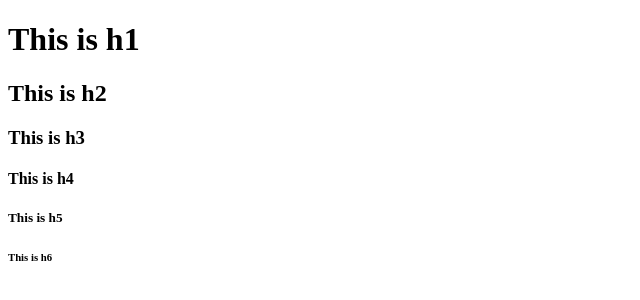
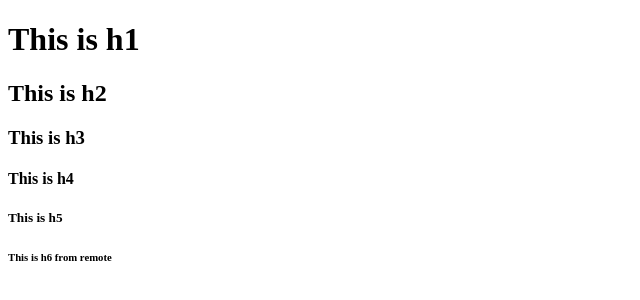
Before and after one commit to Npvpr/CS50, a plain HTML site: page index.html in a window 1280 px wide. Shown: the full height of the page, 0-640 px from the left. Drawn offline with Linux system fonts and the light colour scheme.

Commit message:
Update index.html

```diff
--- a/index.html
+++ b/index.html
@@ -11,6 +11,6 @@
 	<h3>This is h3</h3>
 	<h4>This is h4</h4>
 	<h5>This is h5</h5>
-	<h6>This is h6</h6>
+	<h6>This is h6 from remote</h6>
 </body>
 </html>
```
